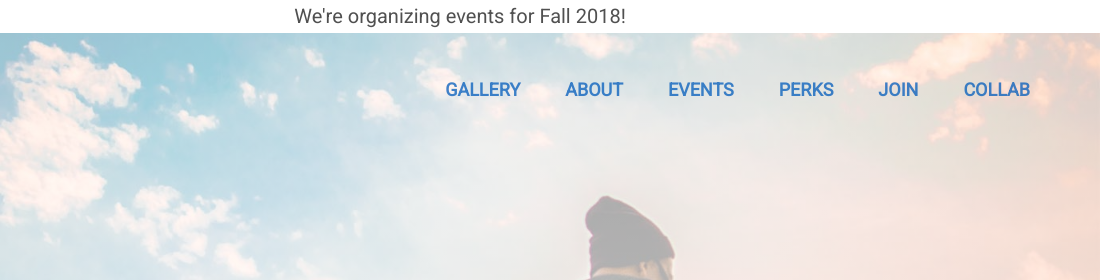
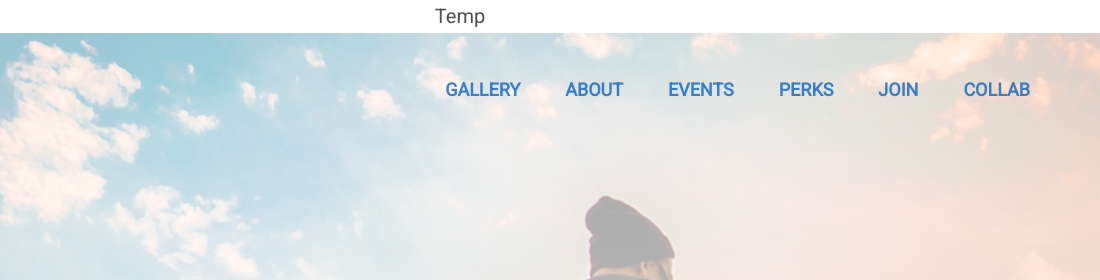
Before and after one commit to ubphotoclub/ubphotoclub.github.io, a plain HTML site: page index.html in a window 1280 px wide. Shown: the top 280 px of the page, 180-1280 px from the left. Drawn offline with nearby package versions, Linux system fonts and the light colour scheme.

Commit message:
Update index.html

```diff
--- a/index.html
+++ b/index.html
@@ -35,7 +35,7 @@
         <header>
             <nav>
                 <div class="anc-bar">
-                    <a>We're organizing events for Fall 2018!</a>
+                    <a>Temp</a>
                 </div>
                 <div class="row">
                     <a href="index.html"><img src="resources/css/img/UB-Photo-Club-logo.png" alt="UB Photo Club logo" class="logo"></a>
```
